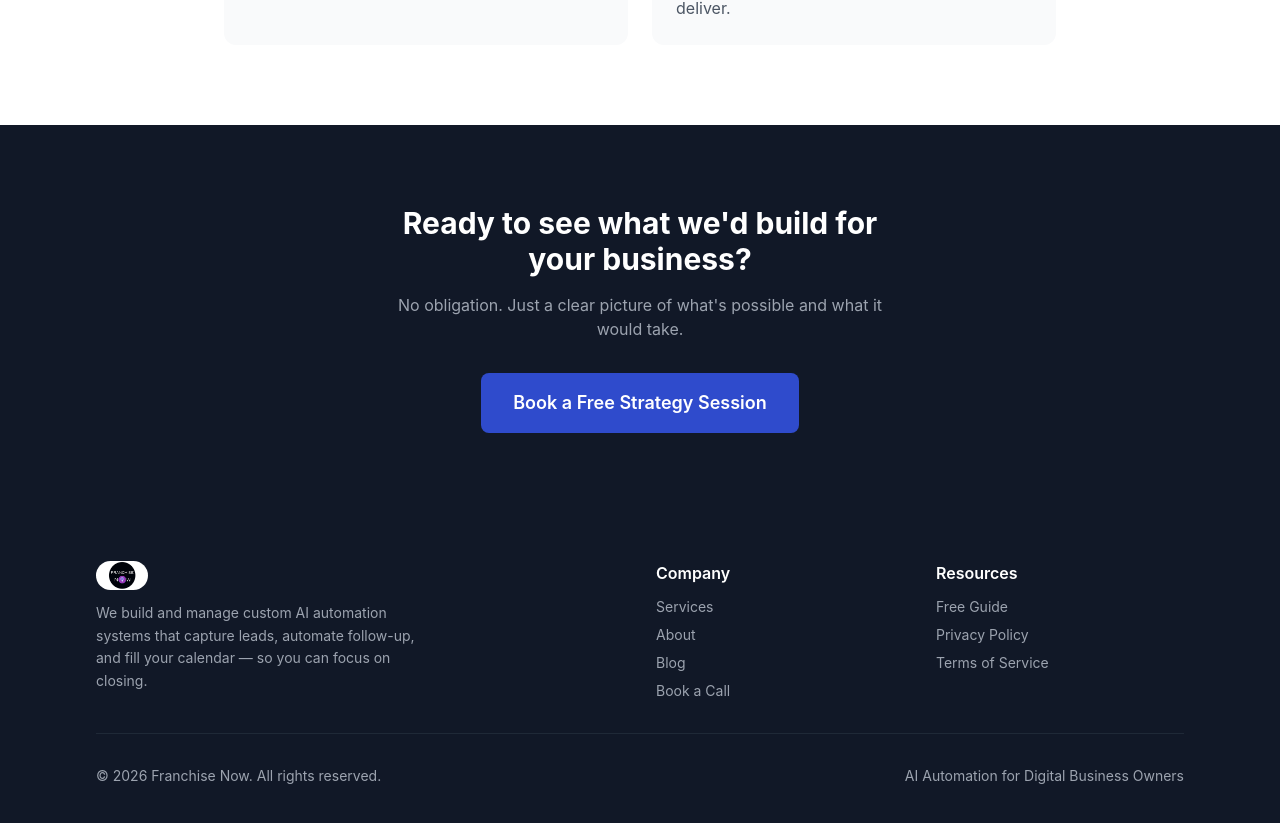
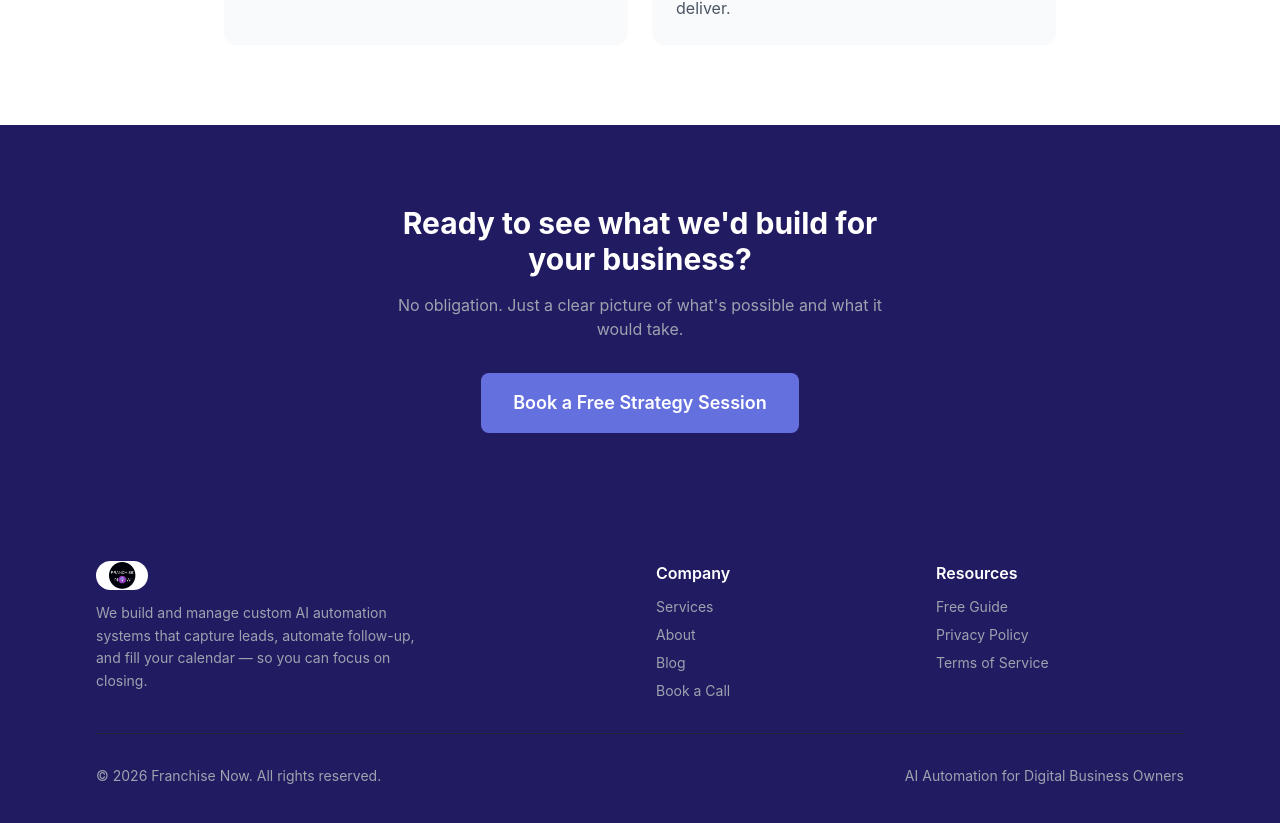
Before and after one commit to Gandley/franchise-now-openclaw, a Next.js app: page /about in a window 1280 px wide. Shown: the part 1877-2700 px from the top of the page. Built offline with nearby package versions, Linux system fonts and the light colour scheme.

Commit message:
feat: apply Franchise Now brand theme (#6570df purple, #211b62 navy)

```diff
--- a/app/about/page.tsx
+++ b/app/about/page.tsx
@@ -64,7 +64,7 @@ export default function AboutPage() {
       </section>
 
       {/* CTA */}
-      <section className="py-20 bg-gray-900 text-white text-center">
+      <section className="py-20 bg-brand-900 text-white text-center">
         <div className="max-w-xl mx-auto px-4 sm:px-6 lg:px-8">
           <h2 className="text-3xl font-bold mb-4">Ready to see what we&apos;d build for your business?</h2>
           <p className="text-gray-400 mb-8">No obligation. Just a clear picture of what&apos;s possible and what it would take.</p>
--- a/app/blog/[slug]/page.tsx
+++ b/app/blog/[slug]/page.tsx
@@ -56,7 +56,7 @@ export default function BlogPostPage({ params }: { params: { slug: string } }) {
       </article>
 
       {/* END CTA */}
-      <section className="py-16 bg-gray-900 text-white text-center">
+      <section className="py-16 bg-brand-900 text-white text-center">
         <div className="max-w-xl mx-auto px-4 sm:px-6 lg:px-8">
           <h2 className="text-2xl font-bold mb-3">Want us to build this for you?</h2>
           <p className="text-gray-400 mb-6">Book a free strategy session and we&apos;ll design a custom automation system for your business.</p>
--- a/app/free-guide/page.tsx
+++ b/app/free-guide/page.tsx
@@ -9,7 +9,7 @@ export const metadata: Metadata = {
 export default function FreeGuidePage() {
   return (
     <>
-      <section className="min-h-screen bg-gradient-to-b from-gray-900 to-gray-800 text-white py-20">
+      <section className="min-h-screen bg-gradient-to-b from-brand-900 to-brand-800 text-white py-20">
         <div className="max-w-2xl mx-auto px-4 sm:px-6 lg:px-8 text-center">
           <div className="inline-block bg-yellow-400 text-yellow-900 text-sm font-bold px-4 py-1.5 rounded-full mb-6">
             FREE GUIDE — Instant Access
--- a/app/globals.css
+++ b/app/globals.css
@@ -3,6 +3,11 @@
 @tailwind utilities;
 
 @import url('https://fonts.googleapis.com/css2?family=Inter:wght@400;500;600;700;800;900&display=swap');
+
+:root {
+  --brand-primary: #6570df;
+  --brand-dark: #211b62;
+}
 
 html {
   scroll-behavior: smooth;
@@ -25,4 +30,7 @@ body {
   .section-sub {
     @apply text-lg text-gray-600 max-w-2xl mx-auto;
   }
+  .dark-section {
+    background-color: var(--brand-dark);
+  }
 }
--- a/app/page.tsx
+++ b/app/page.tsx
@@ -67,7 +67,7 @@ export default function HomePage() {
       {/* HERO */}
       <section className="bg-gradient-to-b from-gray-50 to-white py-20 md:py-28">
         <div className="max-w-4xl mx-auto px-4 sm:px-6 lg:px-8 text-center">
-          <div className="inline-block bg-brand-50 text-brand-700 text-sm font-semibold px-4 py-1.5 rounded-full mb-6">
+          <div className="inline-block bg-brand-100 text-brand-900 text-sm font-semibold px-4 py-1.5 rounded-full mb-6">
             AI Automation for Digital Business Owners
           </div>
           <h1 className="text-4xl md:text-5xl lg:text-6xl font-bold text-gray-900 leading-tight mb-6">
@@ -112,7 +112,7 @@ export default function HomePage() {
       </section>
 
       {/* THE PROBLEM */}
-      <section className="py-16 bg-gray-900 text-white">
+      <section className="py-16 bg-brand-900 text-white">
         <div className="max-w-3xl mx-auto px-4 sm:px-6 lg:px-8 text-center">
           <h2 className="text-3xl md:text-4xl font-bold mb-6">Most digital business owners have a systems problem, not a sales problem.</h2>
           <div className="text-gray-300 space-y-4 text-lg leading-relaxed text-left">
@@ -242,7 +242,7 @@ export default function HomePage() {
       </section>
 
       {/* FINAL CTA */}
-      <section className="py-20 bg-gray-900 text-white">
+      <section className="py-20 bg-brand-900 text-white">
         <div className="max-w-2xl mx-auto px-4 sm:px-6 lg:px-8 text-center">
           <h2 className="text-3xl md:text-4xl font-bold mb-4">Your business shouldn&apos;t depend on you being available 24/7.</h2>
           <p className="text-gray-300 text-lg mb-8">Let&apos;s build the system that works when you don&apos;t.</p>
--- a/app/services/page.tsx
+++ b/app/services/page.tsx
@@ -39,7 +39,7 @@ export default function ServicesPage() {
   return (
     <>
       {/* PRE-HEADLINE */}
-      <div className="bg-gray-900 text-gray-300 py-3 text-center text-sm">
+      <div className="bg-brand-900 text-gray-300 py-3 text-center text-sm">
         If you&apos;re a digital business owner who&apos;s tired of losing leads and doing follow-up manually — read this carefully.
       </div>
 
@@ -274,7 +274,7 @@ export default function ServicesPage() {
       </section>
 
       {/* FUTURE VISUALIZATION */}
-      <section className="py-20 bg-gray-900 text-white">
+      <section className="py-20 bg-brand-900 text-white">
         <div className="max-w-3xl mx-auto px-4 sm:px-6 lg:px-8">
           <h2 className="text-3xl font-bold mb-6">Imagine 90 days from now...</h2>
           <div className="text-gray-300 text-lg leading-relaxed space-y-4">
--- a/app/thank-you/page.tsx
+++ b/app/thank-you/page.tsx
@@ -25,7 +25,7 @@ export default function ThankYouPage() {
       </section>
 
       {/* UPSELL */}
-      <section className="py-20 bg-gray-900 text-white">
+      <section className="py-20 bg-brand-900 text-white">
         <div className="max-w-2xl mx-auto px-4 sm:px-6 lg:px-8 text-center">
           <div className="inline-block bg-yellow-400 text-yellow-900 text-sm font-bold px-4 py-1.5 rounded-full mb-6">
             One More Thing...
--- a/components/Footer.tsx
+++ b/components/Footer.tsx
@@ -3,7 +3,7 @@ import Image from 'next/image'
 
 export default function Footer() {
   return (
-    <footer className="bg-gray-900 text-gray-400 py-12">
+    <footer className="bg-brand-900 text-gray-400 py-12">
       <div className="max-w-6xl mx-auto px-4 sm:px-6 lg:px-8">
         <div className="grid grid-cols-1 md:grid-cols-4 gap-8 mb-8">
           <div className="col-span-1 md:col-span-2">
--- a/components/Nav.tsx
+++ b/components/Nav.tsx
@@ -31,7 +31,7 @@ export default function Nav() {
           >
             <div className="w-6 h-0.5 bg-gray-900 mb-1.5"></div>
             <div className="w-6 h-0.5 bg-gray-900 mb-1.5"></div>
-            <div className="w-6 h-0.5 bg-gray-900"></div>
+            <div className="w-6 h-0.5 bg-brand-900"></div>
           </button>
         </div>
 
--- a/tailwind.config.js
+++ b/tailwind.config.js
@@ -9,12 +9,16 @@ module.exports = {
     extend: {
       colors: {
         brand: {
-          50: '#f0f4ff',
-          100: '#e0e9ff',
-          500: '#3b5bdb',
-          600: '#2f4bcc',
-          700: '#2541b2',
-          900: '#1a2e7a',
+          50:  '#f0f0fb',
+          100: '#e0e1f7',
+          200: '#c2c3ef',
+          300: '#a3a5e7',
+          400: '#8588de',
+          500: '#6570df',
+          600: '#6570df',
+          700: '#5560cf',
+          800: '#3d45a0',
+          900: '#211b62',
         },
       },
       fontFamily: {
```
